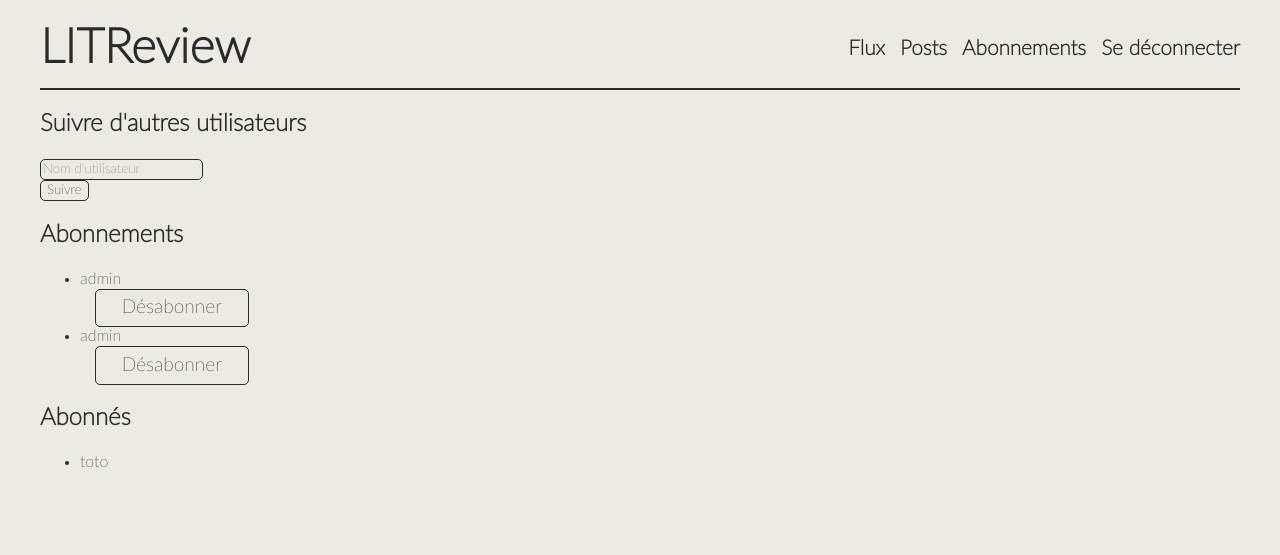
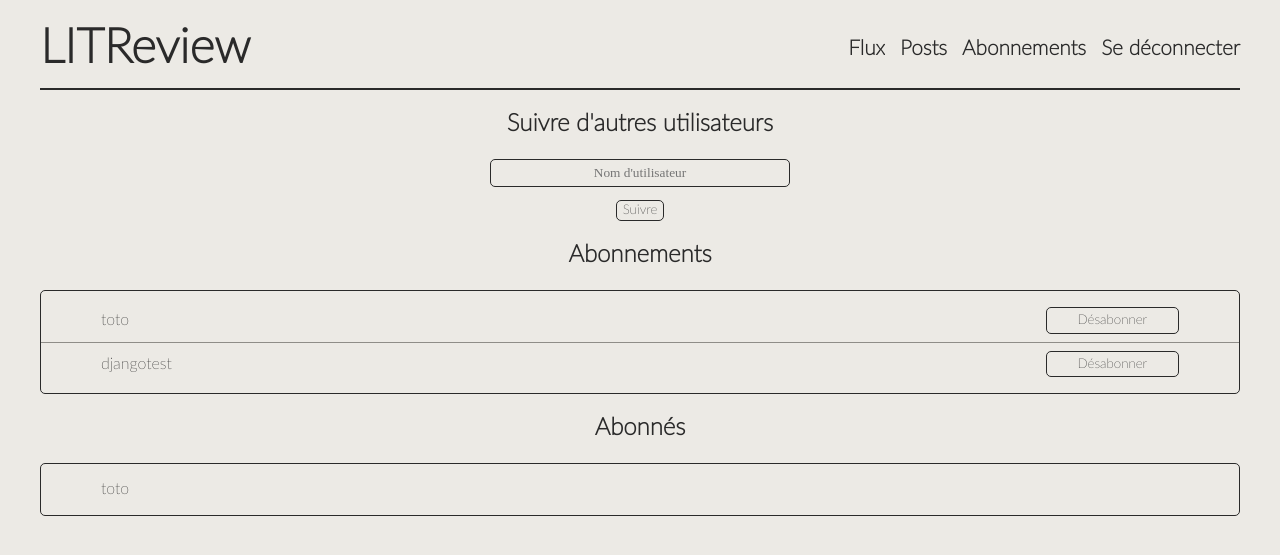
Before and after one commit to jogubo/oc-litreview, a Django app: page /subscriptions/ in a window 1280 px wide. Shown: the top 555 px of the page. Run offline with Django 3.2, Linux system fonts and the light colour scheme; a user stored in the database is signed in; data comes from the database, SQL or seed files in the repository; both versions use the stored data as it was after the commit.

Commit message:
mise en page de la section abonnements

```diff
--- a/src/litreview/static/css/style.css
+++ b/src/litreview/static/css/style.css
@@ -53,11 +53,11 @@
     background: #8f8d88;
 }
 
-.title {
+h2 {
     text-align: center;
 }
 
-button, input, .textbox {
+button, input, .textbox, .border-box {
     border: 1px solid;
     border-radius: 5px;
 }
@@ -69,6 +69,10 @@
 p {
     font-size: 1.2em;
     font-style: italic;
+}
+
+ul {
+    padding: 0
 }
 
 /* Header */
@@ -264,3 +268,32 @@
     display: flex;
     justify-content: space-around;
 }
+
+/* Subscriptions */
+.subscriptions {
+    display: flex;
+    justify-content: space-between;
+    align-items: center;
+}
+
+.subscriptions-adduser {
+    display: flex;
+    flex-direction: column;
+    justify-content: space-between;
+    align-items: center;
+}
+
+.subscriptions-list {
+    display: flex;
+    width: 90%;
+    margin-left: auto;
+    margin-right: auto;
+}
+
+.subscriptions-textbox {
+    width: 22em;
+    height: 1.8em;
+    font-family: Lato-Bold;
+    text-align: center;
+    margin-bottom: 1em;
+}
--- a/src/subscriptions/forms.py
+++ b/src/subscriptions/forms.py
@@ -7,7 +7,7 @@
         label=False,
         widget=forms.TextInput(
             attrs={
-                'class': 'textbox',
+                'class': 'subscriptions-textbox',
                 'placeholder': "Nom d'utilisateur"
             }
         )
--- a/src/subscriptions/templates/subscriptions/subscriptions.html
+++ b/src/subscriptions/templates/subscriptions/subscriptions.html
@@ -5,8 +5,8 @@
         <h2>Suivre d'autres utilisateurs</h2>
         <form method="POST">
             {% csrf_token %}
-            <div class="forms">
-                <div>{{ form }}</div>
+            <div class="subscriptions-adduser">
+                {{ form }}
                 <input class='btn' type="submit" value="Suivre">
             </div>
         </form>
@@ -14,24 +14,36 @@
 
     <section>
         <h2>Abonnements</h2>
-        <ul>
-            {% for sub in subscriptions %}
-                <li>{{ sub.user }}</li>
-            <a href="{% url 'delete_subscription' sub.id %}"><button class='btn signup-submit-btn' type='button'>Désabonner</button></a>
-            {% empty %}
-                <p>Aucun abonnement</p>
-            {% endfor %}
-        </ul>
+        <div class="border-box">
+            <ul>
+                {% for sub in subscriptions %}
+                    {% if not forloop.first %}
+                        <hr>
+                    {% endif %}
+                    <li class="subscriptions subscriptions-list">
+                        {{ sub.followed_user }}
+                        <a href="{% url 'delete_subscription' sub.id %}"><button class='btn create-review-btn' type='button'>Désabonner</button></a>
+                    </li>
+                {% empty %}
+                    <p class="subscriptions subscriptions-list">Aucun abonnement</p>
+                {% endfor %}
+            </ul>
+        </div>
     </section>
 
     <section>
         <h2>Abonnés</h2>
+        <div class="border-box">
         <ul>
             {% for user in subscribers %}
-                <li>{{ user }}</li>
+                {% if not forloop.first %}
+                    <hr>
+                {% endif %}
+                <li class="subscriptions subscriptions-list">{{ user }}</li>
             {% empty %}
-                <p>Aucun abonné</p>
+                <p class="subscriptions subscriptions-list">Aucun abonné</p>
             {% endfor %}
         </ul>
+        </div>
     </section>
 {% endblock %}
```
Also changed, not shown: src/db.sqlite3.
